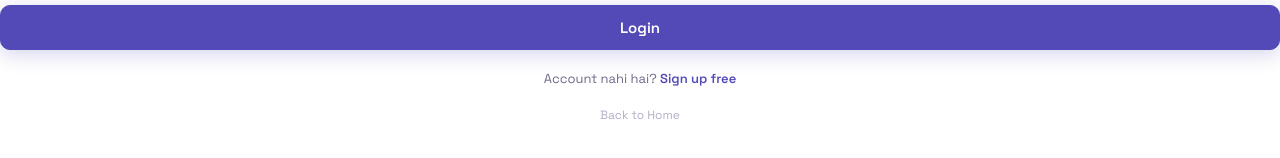
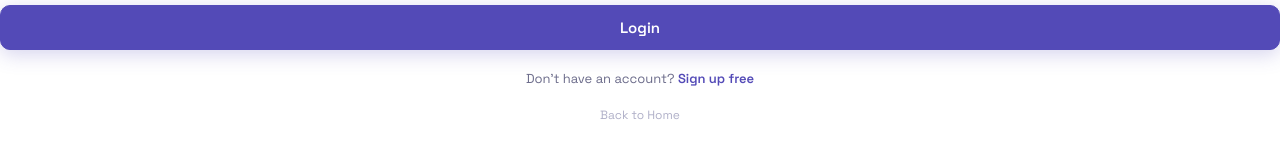
Before and after one commit to iqraaslam1022-creator/ia-audit-pros, a React (Vite) app in the folder frontend/: page /auth in a window 1280 px wide. Shown: the part 252-410 px from the top of the page. Built offline with nearby package versions, Linux system fonts and the light colour scheme.

Commit message:
Update Auth.jsx

```diff
--- a/frontend/src/pages/Auth.jsx
+++ b/frontend/src/pages/Auth.jsx
@@ -59,7 +59,7 @@ export default function Auth() {
         </form>
         <div style={{ textAlign: 'center', marginTop: '1.25rem', fontSize: 13, color: '#6b6b8a' }}>
           {mode === 'login'
-            ? <p>Account nahi hai? <span onClick={() => setMode('signup')} style={{ color: '#534AB7', cursor: 'pointer', fontWeight: 600 }}>Sign up free</span></p>
+            ? <p>Don't have an account? <span onClick={() => setMode('signup')} style={{ color: '#534AB7', cursor: 'pointer', fontWeight: 600 }}>Sign up free</span></p>
             : <p>Already have account? <span onClick={() => setMode('login')} style={{ color: '#534AB7', cursor: 'pointer', fontWeight: 600 }}>Login</span></p>}
         </div>
         <div style={{ textAlign: 'center', marginTop: '1rem' }}>
```
